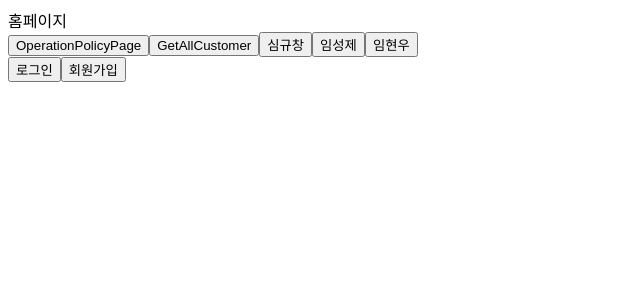
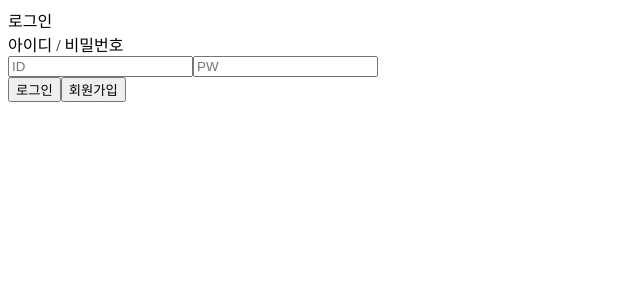
Before and after one commit to MJ23-2Team/FRONT-END, a React (Create React App) app: page / in a window 1280 px wide. Shown: the top 300 px of the page, without its empty margins (0-640 px from the left). Built offline with nearby package versions, Linux system fonts and the light colour scheme.

Commit message:
feat:loginPage

```diff
--- a/src/App.js
+++ b/src/App.js
@@ -6,20 +6,20 @@ import GyuPage from "./component/page/GyuPage";
 import SeongPage from "./component/page/SeongPage";
 import HyunPage from "./component/page/HyunPage";
 import Register from "./user/customer/Register";
-import Login from "./user/customer/Login";
+import LoginPage from "./component/page/LoginPage";
 import GetAllCustomer from "./user/customer/GetAllCustomer";
 
 const App = () => {
   return (
     <>
-      <Routes>
-        <Route path="/" element={<HomePage />} />
+      <Routes >
+        <Route path="/" element={<LoginPage />} />
+        <Route path="/home" element={<HomePage />} />
         <Route path="/operationPolicyPage" element={<OperationPolicyPage />} />
         <Route path="/getAllCustomer" element={<GetAllCustomer />} />
         <Route path="/gyu" element={<GyuPage />} />
         <Route path="/seong" element={<SeongPage />} />
         <Route path="/hyun" element={<HyunPage />} />
-        <Route path="/login" element={<Login />} />
         <Route path="/register" element={<Register />} />
       </Routes>
     </>
--- a/src/component/page/HomePage.js
+++ b/src/component/page/HomePage.js
@@ -21,12 +21,6 @@ const HomePage = () => {
           <button>임현우</button>
         </Link>
       </header>
-      <Link to="/login">
-          <button>로그인</button>
-        </Link>
-        <Link to="/register">
-          <button>회원가입</button>
-        </Link>
     </div>
   );
 };
--- /dev/null
+++ b/src/component/page/LoginPage.js
@@ -0,0 +1,15 @@
+import { Link } from "react-router-dom";
+import Login from "../../user/customer/Login";
+
+const LoginPage = () => {
+  return (
+    <div>
+      <Login />
+      <Link to="/register">
+          <button>회원가입</button>
+      </Link>
+    </div>
+  );
+};
+
+export default LoginPage;
--- a/src/user/customer/Login.js
+++ b/src/user/customer/Login.js
@@ -1,7 +1,10 @@
 import { useState } from "react";
+import { useNavigate } from "react-router-dom";
 import { loginUser } from "./Customer";
 
 const Login = () => {
+  const navigate = useNavigate();
+
   const [data, setData] = useState({});
   const onHandleChangeData = (e) => {
         setData(prevData => ({ ...prevData, [e.target.name]: e.target.value }));
@@ -10,6 +13,7 @@ const Login = () => {
       if (data.id && data.pw) {
           loginUser(data).then((res) =>
               alert(res.data.message));
+              navigate("/home");
       }else{
           alert("값을 입력해주세요");
       }
@@ -21,6 +25,7 @@ const Login = () => {
       <div>아이디 / 비밀번호</div>
       <input type="text" name="id" placeholder="ID" onChange={(e) => onHandleChangeData(e)} />
       <input type="password" name="pw" placeholder="PW" onChange={(e) => onHandleChangeData(e)} />
+      <div/>
       <button onClick={() => {onSubmitHandle();}}>
         로그인
       </button>
--- a/src/user/customer/Register.js
+++ b/src/user/customer/Register.js
@@ -1,7 +1,11 @@
 import { useState, useEffect} from "react";
+import { useNavigate } from "react-router-dom";
 import { createUser } from "./Customer";
 
+
   const Register = () => {
+
+  const navigate = useNavigate();
   const [data, setData] = useState({});
   const [info, setinfo] = useState({});
 
@@ -15,6 +19,7 @@ import { createUser } from "./Customer";
   const onSubmitHandle = () => {
       if (data.id && data.pw) {
           createUser(data).then((res) => alert(res.data.message));
+          navigate("/");
       }else{
           alert("값을 입력해주세요");
       }
```
